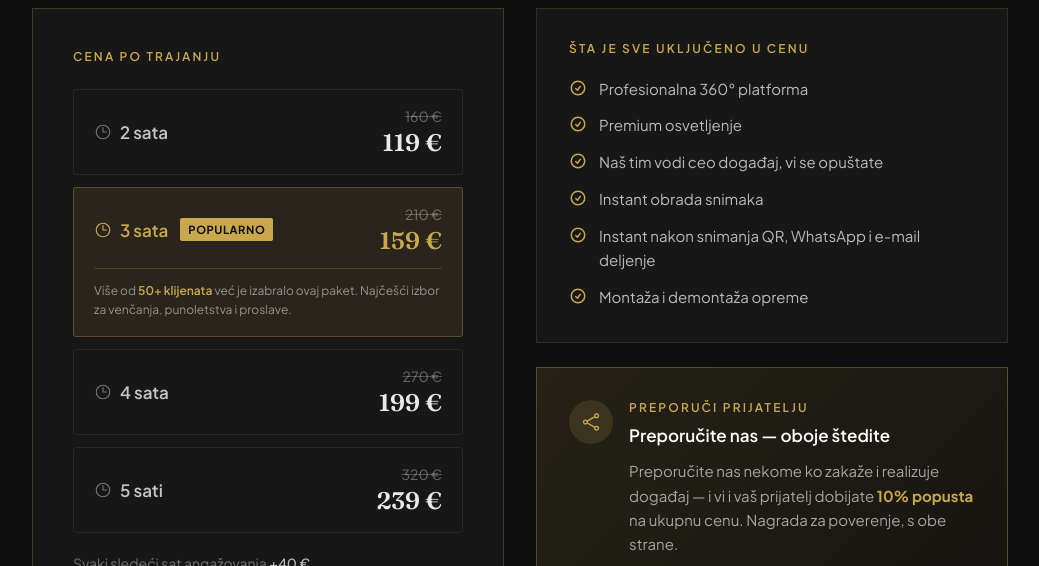
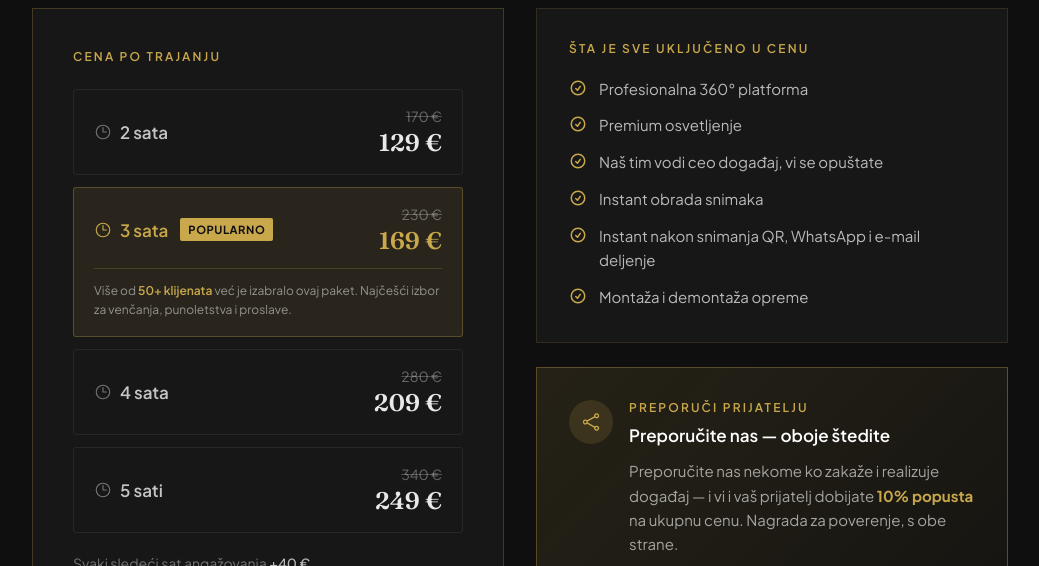
Before and after one commit to Nikola-02/tvoja360prica, a Next.js app: page / in a window 1280 px wide. Shown: the part 6800-7366 px from the top of the page, without its empty margins (120-1159 px from the left). Built offline with nearby package versions, Linux system fonts and the light colour scheme.

Commit message:
fix prices

```diff
--- a/components/Pricing.jsx
+++ b/components/Pricing.jsx
@@ -1,7 +1,7 @@
 import ScrollReveal from "./ScrollReveal";
 import Icon from "./Icon";
 
-const BASE_PRICE = 119;
+const BASE_PRICE = 129;
 const EXTRA_HOUR = 40;
 const OLD_PRICE_MARKUP = 1.35;
 
```
